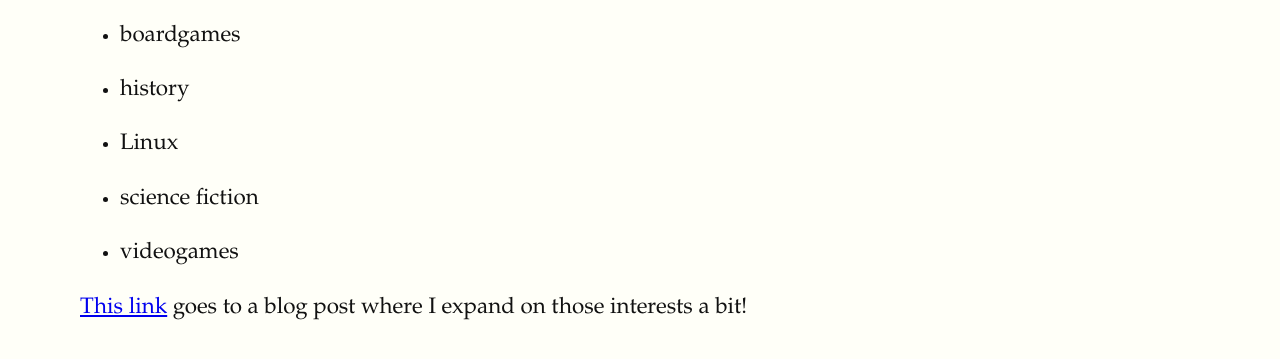
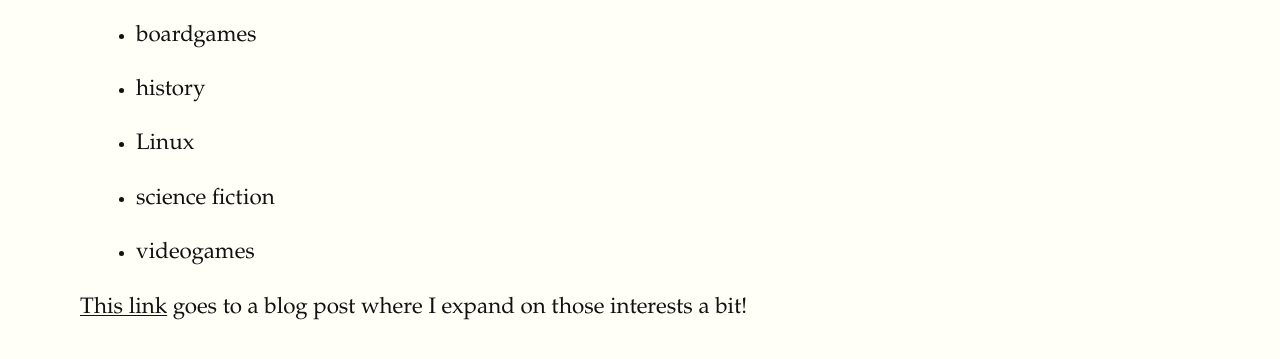
Before and after one commit to Cwmcmahon/personal_site, a plain HTML site: page out/about/index.html in a window 1280 px wide. Shown: the part 253-612 px from the top of the page. Drawn offline with Linux system fonts and the light colour scheme; a web font is replaced by a local one.

Commit message:
Update link styling

```diff
--- a/out/about/index.html
+++ b/out/about/index.html
@@ -151,7 +151,8 @@ blockquote footer {
 }
 
 ol, ul {
-  width: 45%;
+  width: 57.5%;
+  -webkit-padding-start: 5%;
 }
 
 figure {
@@ -160,7 +161,7 @@ figure {
   font-size: 100%;
   font: inherit;
   vertical-align: baseline;
-  max-width: 55%;
+  max-width: 62.5%;
   -webkit-margin-start: 0;
   -webkit-margin-end: 0;
   margin: 0 0 3em 0;
@@ -183,6 +184,13 @@ figure.fullwidth figcaption { margin-right: 24%; }
 
 video {
   max-width: 100%;
+}
+
+a:link,
+a:visited {
+    color: inherit;
+    text-underline-offset: 0.1em;
+    text-decoration-thickness: 0.05em;
 }
 
 /* Sidenotes, margin notes, figures, captions */
@@ -261,6 +269,7 @@ div.table-wrapper {
   font-family: Consolas, "Liberation Mono", Menlo, Courier, monospace;
   font-size: 1.125rem;
   line-height: 1.6;
+  -webkit-text-size-adjust: 100%;
 }
 
 h1 .code, h2 .code, h3 .code { font-size: 0.80em; }
@@ -271,6 +280,7 @@ pre.code {
   width: 52.5%;
   padding-left: 2.5%;
   overflow-x: auto;
+  -webkit-text-size-adjust: 100%;
 }
 
 .fullwidth {
--- a/styles/custom.css
+++ b/styles/custom.css
@@ -142,7 +142,8 @@ blockquote footer {
 }
 
 ol, ul {
-  width: 45%;
+  width: 57.5%;
+  -webkit-padding-start: 5%;
 }
 
 figure {
@@ -151,7 +152,7 @@ figure {
   font-size: 100%;
   font: inherit;
   vertical-align: baseline;
-  max-width: 55%;
+  max-width: 62.5%;
   -webkit-margin-start: 0;
   -webkit-margin-end: 0;
   margin: 0 0 3em 0;
@@ -174,6 +175,13 @@ figure.fullwidth figcaption { margin-right: 24%; }
 
 video {
   max-width: 100%;
+}
+
+a:link,
+a:visited {
+    color: inherit;
+    text-underline-offset: 0.1em;
+    text-decoration-thickness: 0.05em;
 }
 
 /* Sidenotes, margin notes, figures, captions */
@@ -252,6 +260,7 @@ div.table-wrapper {
   font-family: Consolas, "Liberation Mono", Menlo, Courier, monospace;
   font-size: 1.125rem;
   line-height: 1.6;
+  -webkit-text-size-adjust: 100%;
 }
 
 h1 .code, h2 .code, h3 .code { font-size: 0.80em; }
@@ -262,6 +271,7 @@ pre.code {
   width: 52.5%;
   padding-left: 2.5%;
   overflow-x: auto;
+  -webkit-text-size-adjust: 100%;
 }
 
 .fullwidth {
```
Also changed, not shown: out/blog/expanding_on_my_interests.html (+12 -2 lines), out/blog/index.html (+12 -2 lines), out/commonplace/any_human_power.html (+12 -2 lines), out/commonplace/contemplate_existence.html (+12 -2 lines), out/commonplace/do_philosophy_well.html (+12 -2 lines), out/commonplace/index.html (+12 -2 lines), out/commonplace/litany_against_fear.html (+12 -2 lines), out/commonplace/nothing_erases_the_past.html (+12 -2 lines), out/commonplace/the_water_is_still_there.html (+12 -2 lines), out/commonplace/welcome_every_moment.html (+12 -2 lines), out/index.html (+12 -2 lines), out/now/index.html (+12 -2 lines).
